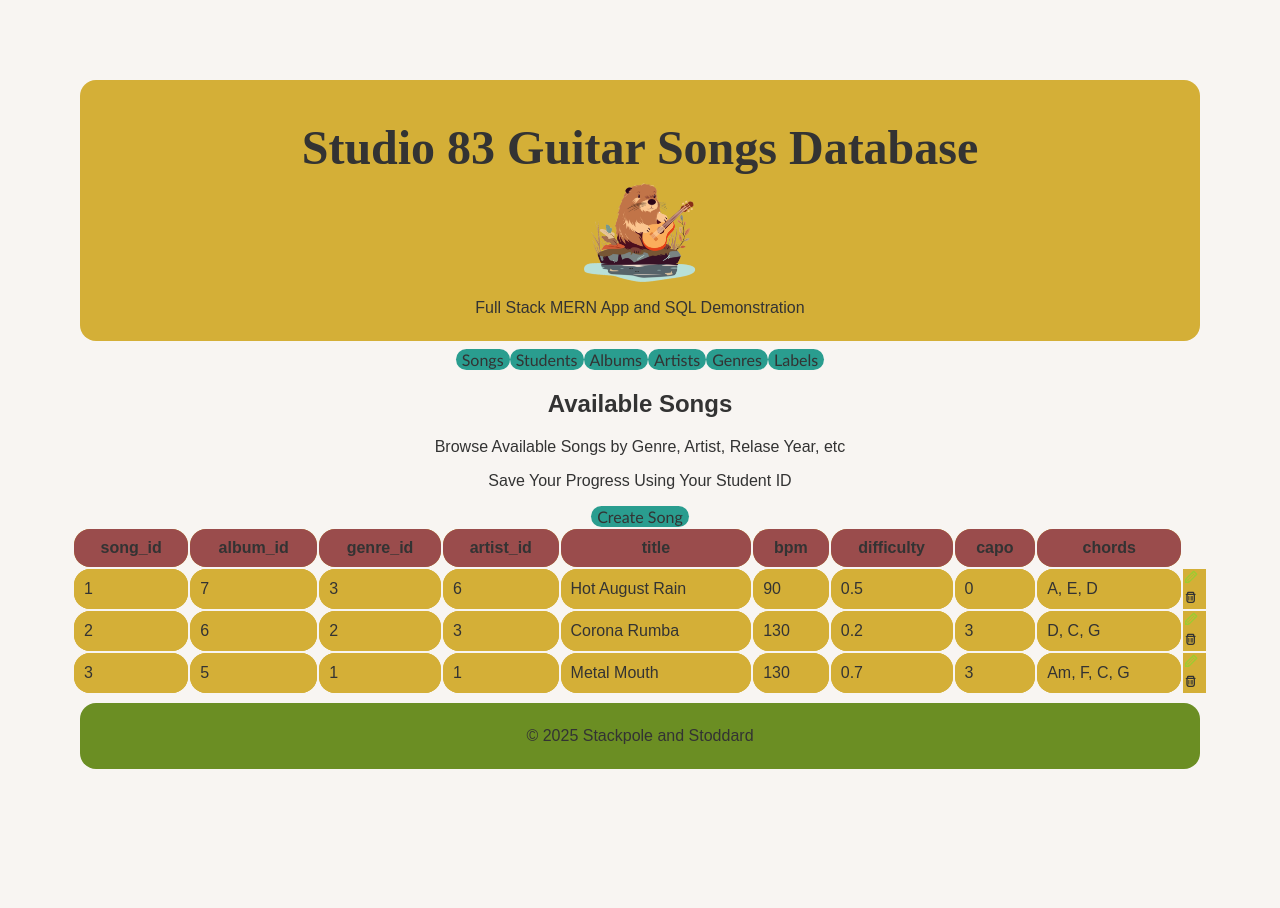
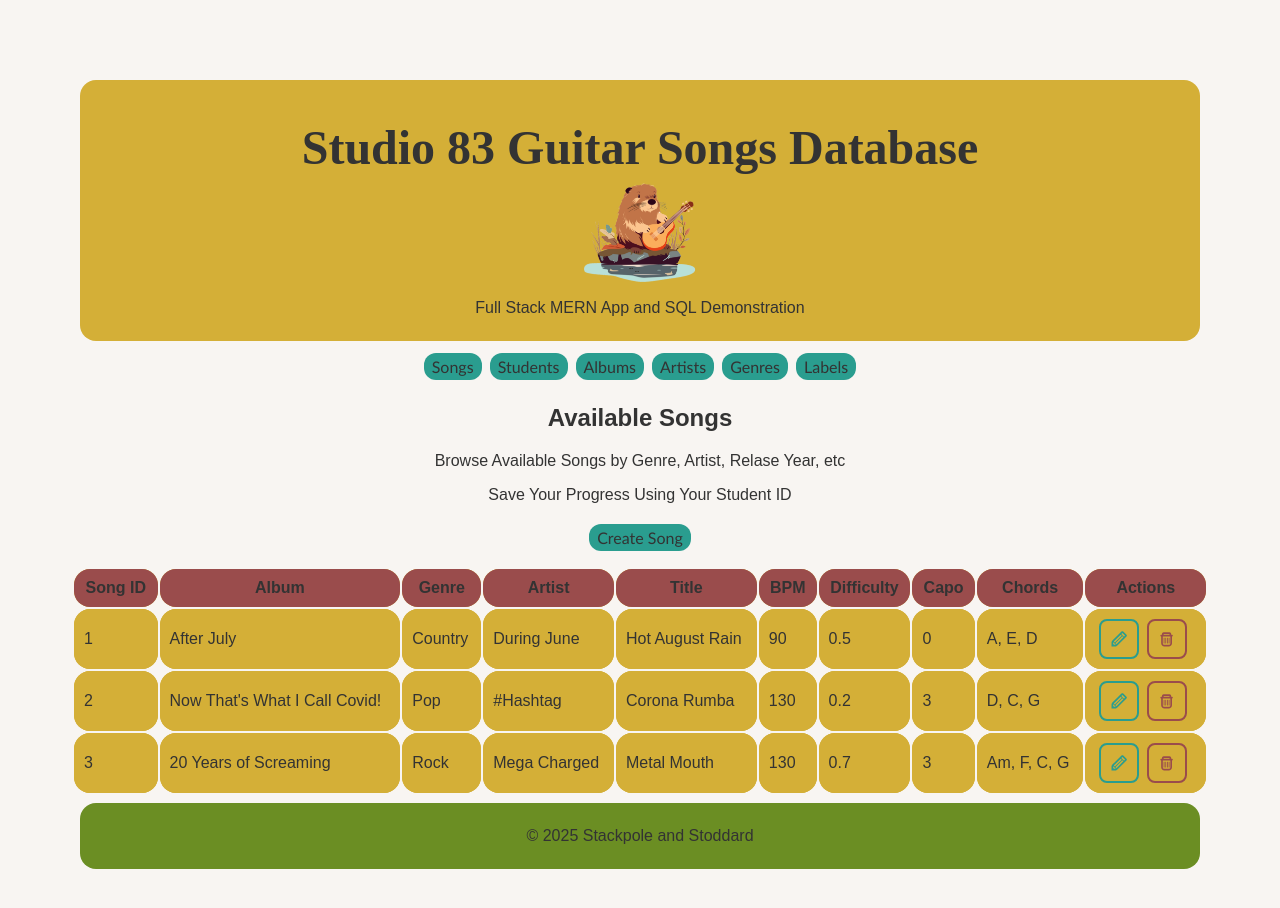
Before and after one commit to cocomittens/guitar-db, a React (Vite) app in the folder frontend/: page / in a window 1280 px wide. Shown: the top 908 px of the page. Before the commit the page ends 849 px from the top, so only its background shows below. Built offline with nearby package versions, Linux system fonts and the light colour scheme; no server answers.

Commit message:
CSS and text formatting

```diff
--- a/frontend/src/App.css
+++ b/frontend/src/App.css
@@ -117,7 +117,8 @@ button {
   text-align: center;
   border: 0;
   font-size: 16px;
-
+  padding: 0.25rem 0.5rem;
+  margin: 0.25rem;
 }
 
 input {
@@ -132,3 +133,39 @@ select {
   color: #2b2f32b8;
   font-family: Gill Sans, Verdana;
 }
+
+.icon-button {
+  padding: 0.5rem;
+  font-size: 1.25rem;
+  display: inline-flex;
+  align-items: center;
+  justify-content: center;
+  background: transparent;
+  border: none;
+  cursor: pointer;
+  transition: background-color 0.2s, color 0.2s;
+}
+
+/* Edit button */
+.icon-button.edit {
+  color: var(--accent-teal);
+  border: 2px solid var(--accent-teal);
+  border-radius: 8px;
+  margin: 0 0.25rem;
+}
+.icon-button.edit:hover {
+  background-color: var(--accent-teal);
+  color: var(--bg-cream);
+}
+
+/* Delete button */
+.icon-button.delete {
+  color: var(--accent-burgundy);
+  border: 2px solid var(--accent-burgundy);
+  border-radius: 8px;
+  margin: 0 0.25rem;
+}
+.icon-button.delete:hover {
+  background-color: var(--accent-burgundy);
+  color: var(--bg-cream);
+}
--- a/frontend/src/components/Delete.jsx
+++ b/frontend/src/components/Delete.jsx
@@ -3,13 +3,14 @@ import {TiTrash } from "react-icons/ti";
 
 
 function Delete({ SongId, onDelete }) {
-
-
   return (
-    <div>
-      <TiTrash  onClick={() => onDelete(SongId)} />
-
-    </div>
+    <button
+      type="button"
+      className="icon-button delete"
+      onClick={() => onDelete(SongId)}
+    >
+      <TiTrash />
+    </button>
   );
 }
 
--- a/frontend/src/components/Edit.jsx
+++ b/frontend/src/components/Edit.jsx
@@ -1,13 +1,12 @@
-import { TiPencil} from "react-icons/ti";
-import {Link} from 'react-router-dom'
+import { TiPencil } from "react-icons/ti";
+import { Link } from 'react-router-dom'
 
 function Edit({ SongId, onEdit }) {
+  return (
+    <Link to={`/edit-Song/${SongId}`} className="icon-button edit">
+      <TiPencil />
+    </Link>
+  );
+}
 
-    return (
-        <Link to={`/edit-Song/${SongId}`} >
-        <TiPencil/>
-    </Link>
-    );
-  }
-
-  export default Edit;
+export default Edit;
--- a/frontend/src/components/Table.jsx
+++ b/frontend/src/components/Table.jsx
@@ -11,6 +11,7 @@ function Table({ items, columns, controls }) {
           {columns.map((column, i) => (
             <th key={i}>{column}</th>
           ))}
+          {controls && <th>Actions</th>}
         </tr>
       </thead>
       <tbody>
--- a/frontend/src/components/TableRow.jsx
+++ b/frontend/src/components/TableRow.jsx
@@ -8,8 +8,12 @@ function TableRow({ item, controls }) {
       {Object.keys(item).map((key, index) => (
         <td key={index}>{item[key]}</td>
       ))}
-      {controls && <Edit />}
-      {controls && <Delete />}
+      {controls && (
+        <td>
+          <Edit SongId={item.SongId} />
+          <Delete SongId={item.SongId} />
+        </td>
+      )}
     </tr>
   );
 }
--- a/frontend/src/mockData.js
+++ b/frontend/src/mockData.js
@@ -1,11 +1,11 @@
 export const song_data = [
-  {song_id: 1, album_id: 7, genre_id: 3, artist_id: 6, title: "Hot August Rain", bpm: 90, difficulty: 0.5, capo: 0, chords: "A, E, D"},
-  {song_id: 2, album_id: 6, genre_id: 2, artist_id: 3, title: "Corona Rumba", bpm: 130, difficulty: 0.2, capo: 3, chords: "D, C, G"},
-  {song_id: 3, album_id: 5, genre_id: 1, artist_id: 1, title: "Metal Mouth", bpm: 130, difficulty: 0.7, capo: 3, chords: "Am, F, C, G"},
+  {song_id: 1, album: "After July", genre: "Country", artist: "During June", title: "Hot August Rain", bpm: 90, difficulty: 0.5, capo: 0, chords: "A, E, D"},
+  {song_id: 2, album: "Now That's What I Call Covid!", genre: "Pop", artist: "#Hashtag", title: "Corona Rumba", bpm: 130, difficulty: 0.2, capo: 3, chords: "D, C, G"},
+  {song_id: 3, album: "20 Years of Screaming", genre: "Rock", artist: "Mega Charged", title: "Metal Mouth", bpm: 130, difficulty: 0.7, capo: 3, chords: "Am, F, C, G"},
 ];
 
 export const song_columns = [
-  "song_id", "album_id", "genre_id", "artist_id", "title", "bpm", "difficulty", "capo", "chords"
+  "Song ID", "Album", "Genre", "Artist", "Title", "BPM", "Difficulty", "Capo", "Chords"
 ];
 
 export const student_data = [
@@ -16,18 +16,23 @@ export const student_data = [
   },
   {
     student_id: 2,
-    first_name: "Luna",
-    last_name: "Wilder",
+    first_name: "Imari",
+    last_name: "Brooks",
   },
   {
     student_id: 3,
-    first_name: "Liam",
-    last_name: "Smith",
+    first_name: "Juniper",
+    last_name: "Samuel",
   },
   {
     student_id: 4,
-    first_name: "Olivia",
-    last_name: "Johnson",
+    first_name: "Zev",
+    last_name: "Frasier",
+  },
+  {
+    student_id: 5,
+    first_name: "Conrad",
+    last_name: "Blythe",
   },
 ];
 
@@ -39,15 +44,15 @@ export const label_data = [
   { id: 3, name: "Shasta" },
 ];
 
-export const label_columns = ["Label ID", "Label Name"];
+export const label_columns = ["Label ID", "Name"];
 
 export const genre_data = [
   { _id: 1, name: "Rock" },
   { _id: 2, name: "Pop" },
-  { _id: 3, name: "County" },
+  { _id: 3, name: "Country" },
 ];
 
-export const genre_columns = ["genre_id", "name"];
+export const genre_columns = ["Genre ID", "Name"];
 
 export const artist_data = [
   { _id: 1, name: "Mega Charged" },
@@ -58,17 +63,25 @@ export const artist_data = [
   { _id: 6, name: "During June" },
 ];
 
-export const artist_columns = ["artist_id", "name"];
+export const artist_columns = ["Artist ID", "Name"];
 
 export const album_data = [
-    {album_id: 1, label_id: 5, artist_id: 3, release_year: "2020", title: "Jager Bomb Blues"},
-    {album_id: 2, label_id: 2, artist_id: 2, release_year: "1997", title: "Still Better Than Mega Charged"},
-    {album_id: 3, label_id: 2, artist_id: 2, release_year: "1999", title: "Now Even Better Than Mega Charged"},
-    {album_id: 4, label_id: 1, artist_id: 1, release_year: "1997", title: "Screaming into the Abyss"},
-    {album_id: 5, label_id: 1, artist_id: 1, release_year: "2017", title: "20 Years of Screaming"},
-    {album_id: 6, label_id: 3, artist_id: 3, release_year: "2021", title: "Now That's What I Call Covid!"},
-    {album_id: 7, label_id: 6, artist_id: 3, release_year: "2024", title: "After July"},
-    {album_id: 8, label_id: 6, artist_id: 3, release_year: "2022", title: "Cold Beer"},
+  { album_id: 1, artist: "#Hashtag", label: "Vegan Tequila", release_year: "2020", title: "Jager Bomb Blues" },
+  { album_id: 2, artist: "Better Than Mega Charged", label: "Power Records", release_year: "1997", title: "Still Better Than Mega Charged" },
+  { album_id: 3, artist: "Better Than Mega Charged", label: "Power Records", release_year: "1999", title: "Now Even Better Than Mega Charged" },
+  { album_id: 4, artist: "Mega Charged", label: "District Records", release_year: "1997", title: "Screaming into the Abyss" },
+  { album_id: 5, artist: "Mega Charged", label: "District Records", release_year: "2017", title: "20 Years of Screaming" },
+  { album_id: 6, artist: "#Hashtag", label: "Shasta", release_year: "2021", title: "Now That's What I Call Covid!" },
+  { album_id: 7, artist: "#Hashtag", label: "During June", release_year: "2024", title: "After July" },
+  { album_id: 8, artist: "#Hashtag", label: "During June", release_year: "2022", title: "Cold Beer" },
 ];
 
-export const album_columns = ["album_id", "artist_id", "label_id", "release_year", "title"];
+export const album_columns = ["Album ID", "Artist", "Label", "Release Year", "Title"];
+
+export const song_students_data = [
+  { song_id: 1, student_id: 1, song_title: 'Hot August Rain', student_name: 'Juno Wilder', is_learned: false },
+  { song_id: 2, student_id: 1, song_title: 'Corona Rumba', student_name: 'Juno Wilder', is_learned: false },
+  { song_id: 3, student_id: 1, song_title: 'Metal Mouth', student_name: 'Juno Wilder', is_learned: false },
+  { song_id: 1, student_id: 2, song_title: 'Hot August Rain', student_name: 'Imari Brooks', is_learned: true },
+  { song_id: 2, student_id: 2, song_title: 'Corona Rumba', student_name: 'Imari Brooks', is_learned: true },
+]
--- a/frontend/src/pages/AlbumPage.jsx
+++ b/frontend/src/pages/AlbumPage.jsx
@@ -24,8 +24,7 @@ function AlbumPage({ setSongToEdit }) {
   return (
     <>
       <h2>Available Albums</h2>
-      <p>Browse Available Songs by Genre, Artist, Relase Year, etc</p>
-      <p>Save Your Progress Using Your Student ID</p>
+      <p>View current albums</p>
 
       <Table items={album_data} columns={album_columns} />
     </>
--- a/frontend/src/pages/ArtistPage.jsx
+++ b/frontend/src/pages/ArtistPage.jsx
@@ -24,8 +24,7 @@ function ArtistPage({ setSongToEdit }) {
   return (
     <>
       <h2>Available Artists</h2>
-      <p>Browse Available Songs by Genre, Artist, Relase Year, etc</p>
-      <p>Save Your Progress Using Your Student ID</p>
+      <p>View current artists</p>
 
       <Table items={artist_data} columns={artist_columns} />
     </>
--- a/frontend/src/pages/GenrePage.jsx
+++ b/frontend/src/pages/GenrePage.jsx
@@ -24,8 +24,7 @@ function GenrePage({ setSongToEdit }) {
   return (
     <>
       <h2>Available Genres</h2>
-      <p>Browse Available Songs by Genre, Artist, Relase Year, etc</p>
-      <p>Save Your Progress Using Your Student ID</p>
+      <p>View current genres</p>
 
       <Table items={genre_data} columns={genre_columns} />
     </>
--- a/frontend/src/pages/HomePage.jsx
+++ b/frontend/src/pages/HomePage.jsx
@@ -27,7 +27,7 @@ function HomePage({ setSongToEdit }) {
       <p>Browse Available Songs by Genre, Artist, Relase Year, etc</p>
       <p>Save Your Progress Using Your Student ID</p>
       <Link to="/create-Song">
-        <button>Create Song</button>
+        <button style={{marginBottom: '1rem'}}>Create Song</button>
       </Link>
       <Table items={song_data} columns={song_columns} controls={true} />
     </>
--- a/frontend/src/pages/LabelPage.jsx
+++ b/frontend/src/pages/LabelPage.jsx
@@ -24,8 +24,7 @@ function HomePage({ setSongToEdit }) {
   return (
     <>
       <h2>Available Labels</h2>
-      <p>Browse Available Songs by Genre, Artist, Relase Year, etc</p>
-      <p>Save Your Progress Using Your Student ID</p>
+      <p>View current labels</p>
 
       <Table items={label_data} columns={label_columns} />
     </>
```
Also changed, not shown: 1 other file (tests, documents, lock files or other folders).
